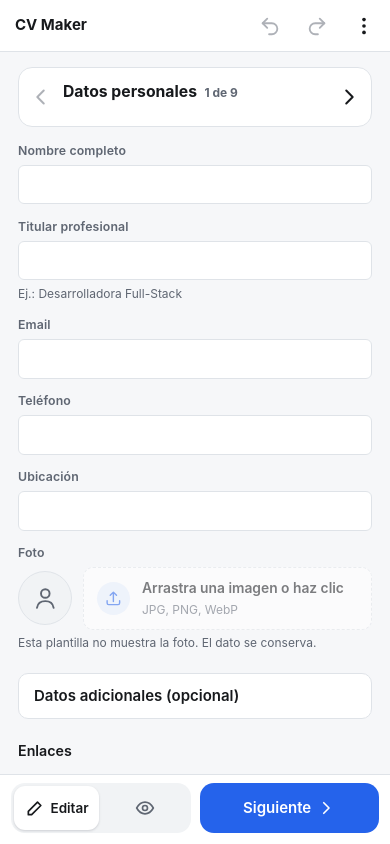
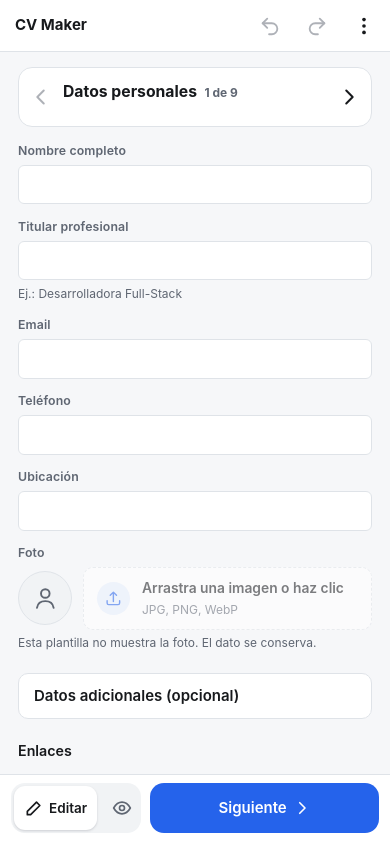
Before and after one commit to dav1ddq0/vue-cv-maker, a Vue app: page / in a window 390 px wide. Built offline with nearby package versions, Linux system fonts and the light colour scheme.

Commit message:
fix(mobile): dock mode switch fits its label at 320px; close 016
Co-Authored-By: Claude Sonnet 5.5 <noreply@anthropic.com>

```diff
--- a/src/components/form/MobileDock.vue
+++ b/src/components/form/MobileDock.vue
@@ -46,7 +46,7 @@ const isLast = computed(() => ui.stepIndex === ui.steps.length - 1)
 <style scoped>
 .dock {
   display: none;
-  grid-template-columns: minmax(0, 1fr) minmax(0, 1fr);
+  grid-template-columns: auto minmax(0, 1fr);
   gap: 0.6em;
   padding: 0.5em 0.75em calc(0.75em + var(--safe-bottom));
   border-top: 1px solid var(--border);
@@ -60,8 +60,7 @@ const isLast = computed(() => ui.stepIndex === ui.steps.length - 1)
 }
 
 .switch {
-  display: grid;
-  grid-template-columns: 1fr 1fr;
+  display: flex;
   gap: 3px;
   padding: 3px;
   border-radius: 14px;
@@ -73,10 +72,12 @@ const isLast = computed(() => ui.stepIndex === ui.steps.length - 1)
   align-items: center;
   justify-content: center;
   gap: 0.4em;
-  min-width: 0;
+  flex: 0 0 44px;
   min-height: 44px;
+  padding: 0 0.7em;
   border: 0;
   border-radius: 11px;
+  white-space: nowrap;
   background: transparent;
   color: var(--text-muted);
   font: inherit;
@@ -91,6 +92,7 @@ const isLast = computed(() => ui.stepIndex === ui.steps.length - 1)
 }
 
 .mode[aria-pressed='true'] {
+  flex: 0 0 auto;
   background: var(--surface);
   color: var(--text);
   box-shadow: var(--shadow);
```
Also changed, not shown: spec/features/016-mobile-polish/spec.md (+22 -11 lines), spec/features/016-mobile-polish/tasks.md (+6 -6 lines).
